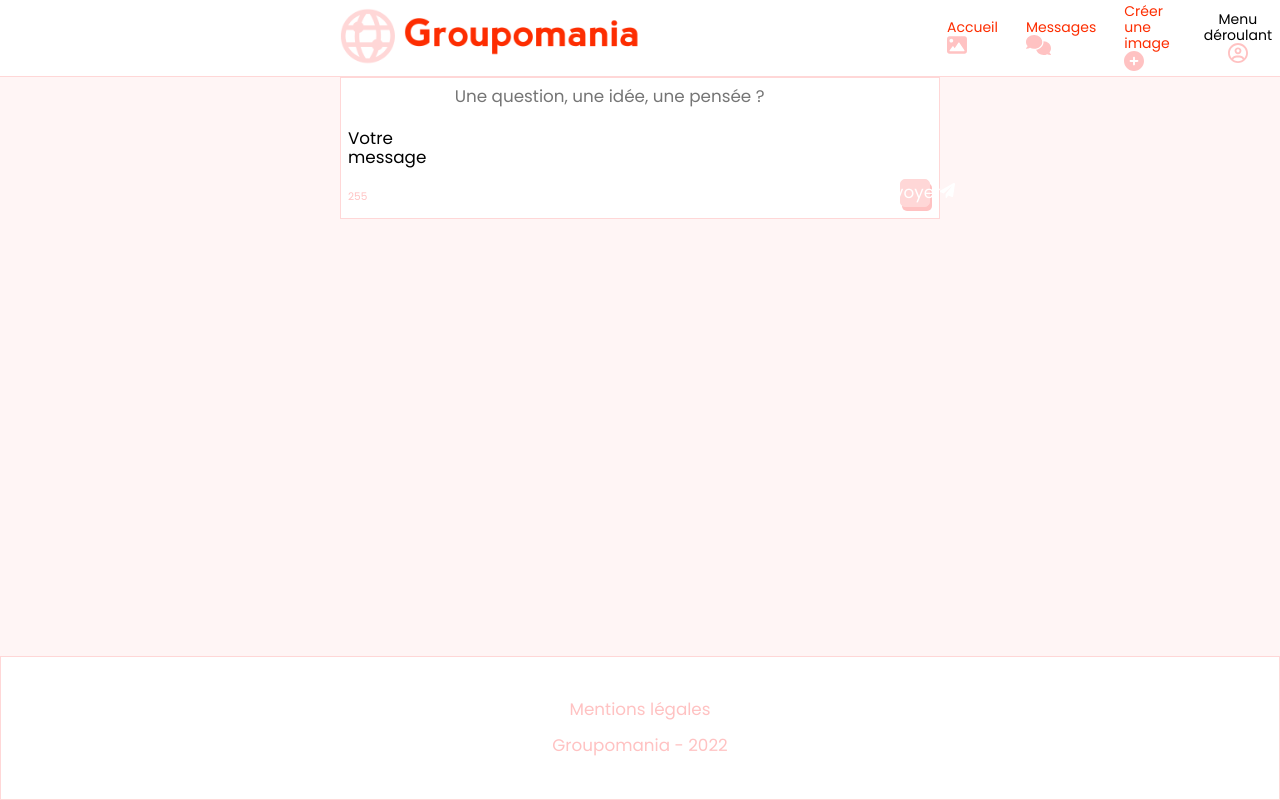
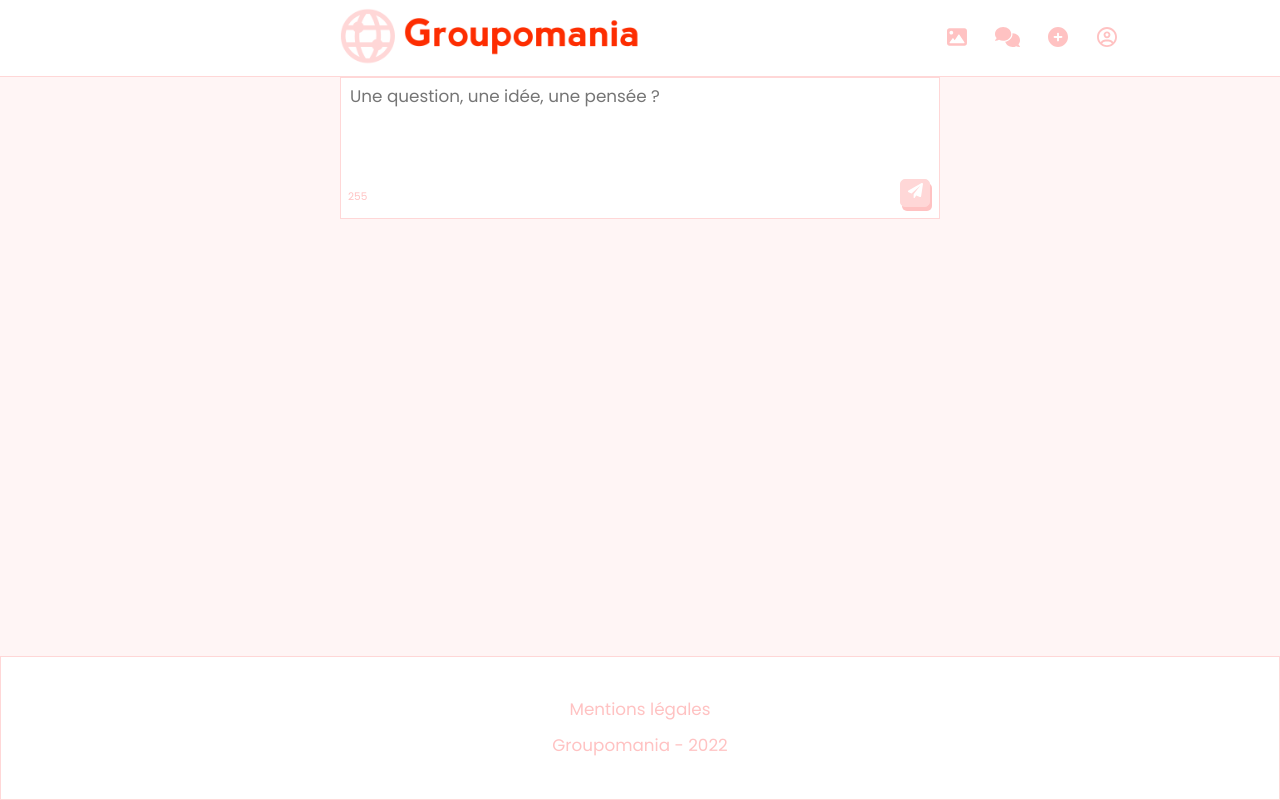
Before and after one commit to Ad-Hel/p7_groupomania, a React (Create React App) app in the folder front/: page /text in a window 1280 px wide. Built offline with nearby package versions, Linux system fonts and the light colour scheme; no server answers; sample sign-in values are in the browser's storage.

Commit message:
Add outline for all elements on focus-visible

```diff
--- a/front/src/scss/global.scss
+++ b/front/src/scss/global.scss
@@ -2,12 +2,17 @@
     font-family: Poppins;
     src:url("../../public/assets/Fonts/Poppins/Poppins-Regular.ttf");
 }
-@import './normalize.css';
-@import './utils/typography';
-@import './utils/space';
+@import 'scss/normalize.css';
+@import 'scss/utils/typography';
+@import 'scss/utils/space';
+@import 'scss/utils/colors';
 
 *{
     box-sizing: border-box;
+    &:focus-visible{
+        outline: solid 0.2rem  $primary;
+        outline-offset: 0.2rem;
+    }
 }
 
 html{
@@ -21,3 +26,15 @@ html{
 body{
     background-color: $light;
 }
+
+.visually-hidden{
+    position: absolute !important;
+    width: 1px !important;
+    height: 1px !important;
+    padding: 0 !important;
+    margin: -1px !important;
+    overflow: hidden !important;
+    clip: rect(0, 0, 0, 0) !important;
+    white-space: nowrap !important;
+    border: 0 !important;
+}
```
Also changed, not shown: front/src/scss/normalize.css.
